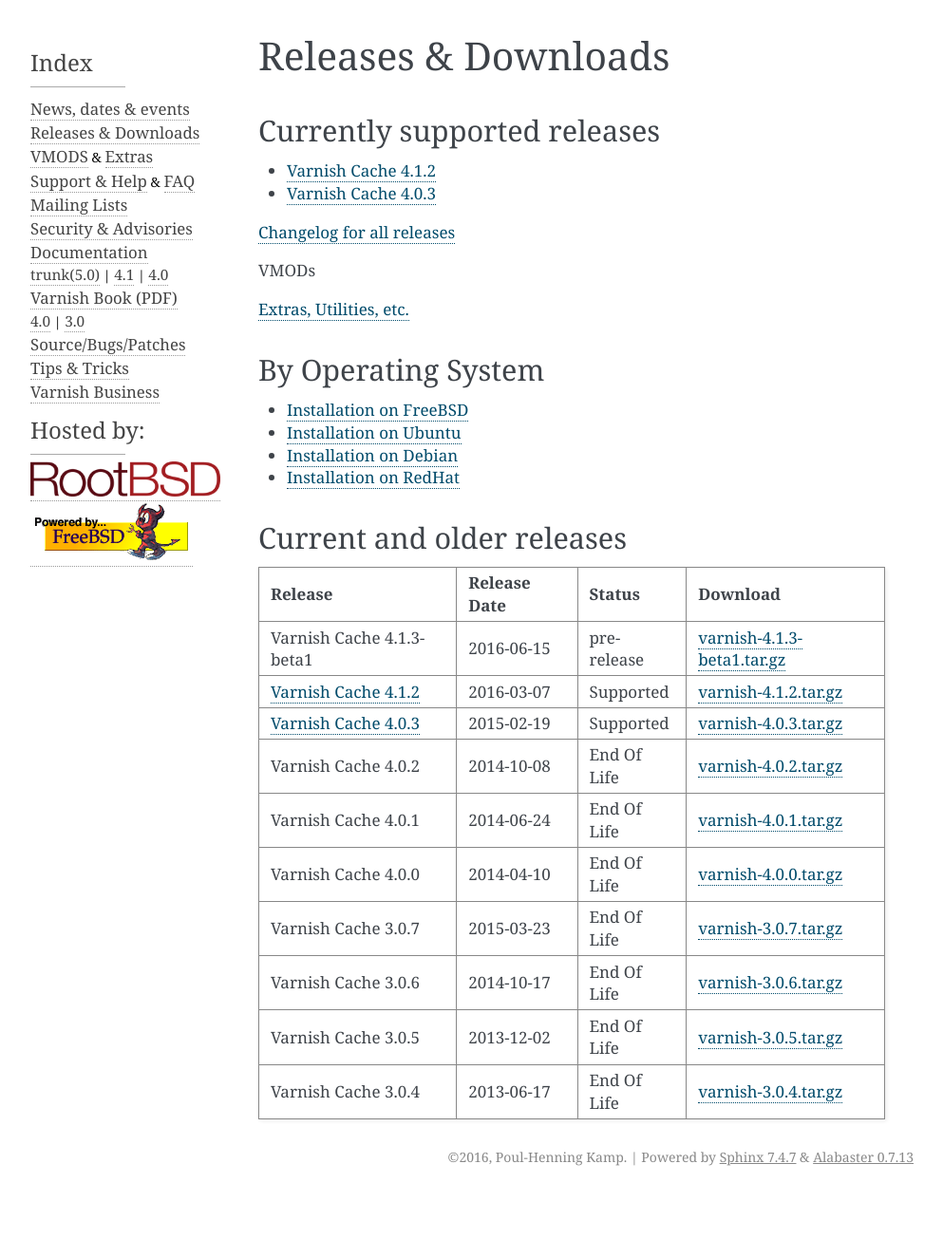
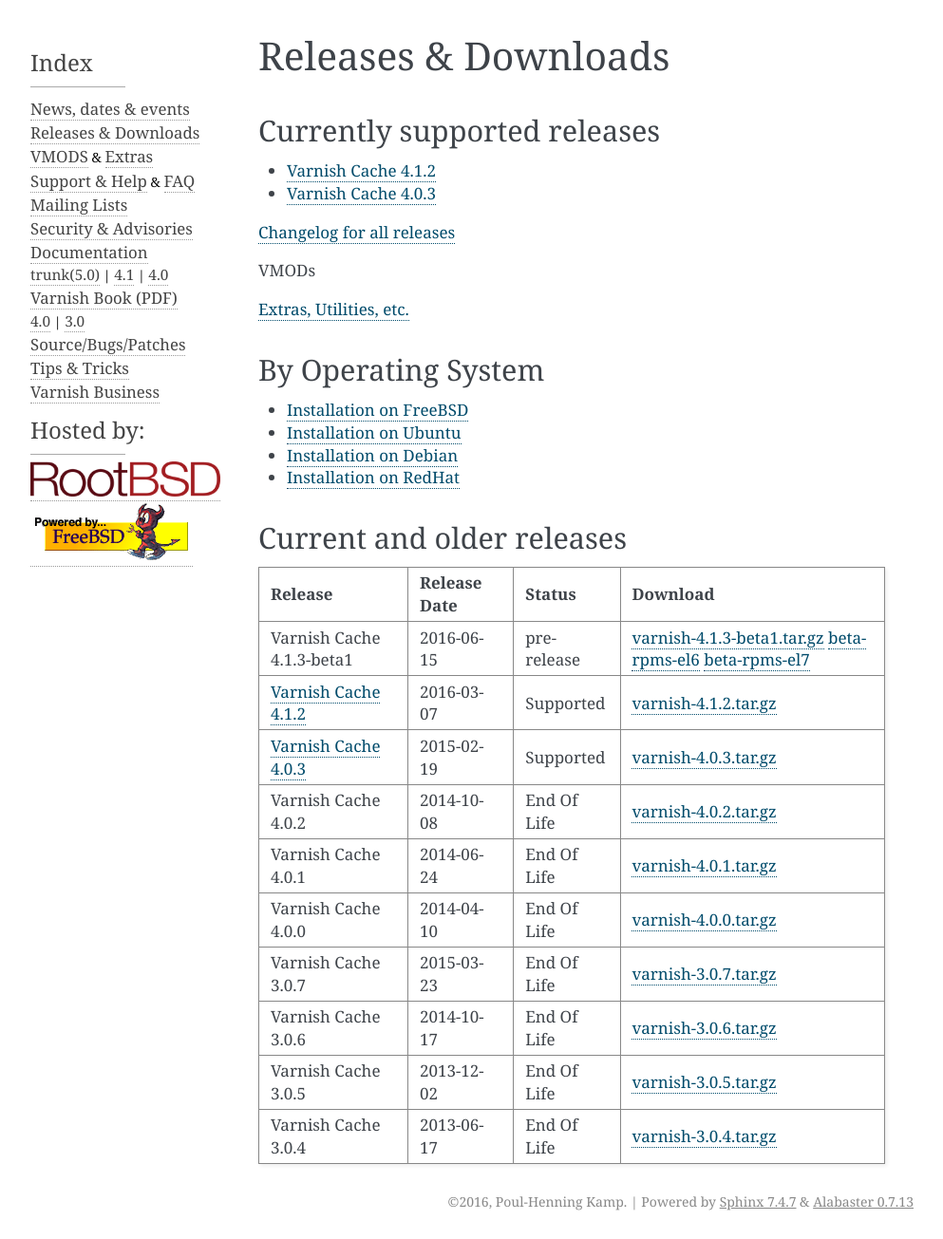
Before and after one commit to varnishcache/homepage, a Sphinx documentation site: the page built from R1/source/releases/index.rst, in a window 1280 px wide. Shown: the whole page at 95% size, without its empty margins (148-1141 px from the left). Built offline with Sphinx 7.4.7, drawn with Linux system fonts in a browser that asks for light colours; pages that are not in the unit, such as notebooks, are missing from menus; comment, search, counter and statistics services are not loaded; before the commit the page ends 1258 px from its top, so only the background shows below that.

Commit message:
Add links to beta RPM packages.

```diff
--- a/R1/source/releases/index.rst
+++ b/R1/source/releases/index.rst
@@ -29,7 +29,7 @@
 ========================== ============ =========== ===========
 Release                    Release Date Status      Download
 ========================== ============ =========== ===========
-Varnish Cache 4.1.3-beta1  2016-06-15   pre-release `varnish-4.1.3-beta1.tar.gz`_
+Varnish Cache 4.1.3-beta1  2016-06-15   pre-release `varnish-4.1.3-beta1.tar.gz`_ `beta-rpms-el6`_ `beta-rpms-el7`_
 :ref:`rel4.1.2`            2016-03-07   Supported   `varnish-4.1.2.tar.gz`_
 :ref:`rel4.0.3`            2015-02-19   Supported   `varnish-4.0.3.tar.gz`_
 Varnish Cache 4.0.2        2014-10-08   End Of Life `varnish-4.0.2.tar.gz`_
@@ -52,6 +52,10 @@
 .. _varnish-3.0.5.tar.gz: https://repo.varnish-cache.org/source/varnish-3.0.5.tar.gz
 .. _varnish-3.0.4.tar.gz: https://repo.varnish-cache.org/source/varnish-3.0.4.tar.gz
 
+.. _beta-rpms-el6: https://jenkins.varnish-software.com/view/VC4/job/VC4-rpm-el6/lastSuccessfulBuild/artifact/rpm-build/varnish-4.1/el6/
+.. _beta-rpms-el7: https://jenkins.varnish-software.com/view/VC4/job/VC4-rpm-el7/lastSuccessfulBuild/artifact/rpm-build/varnish-4.1/el7/
+
+
 .. toctree::
 	:hidden:
 
```
